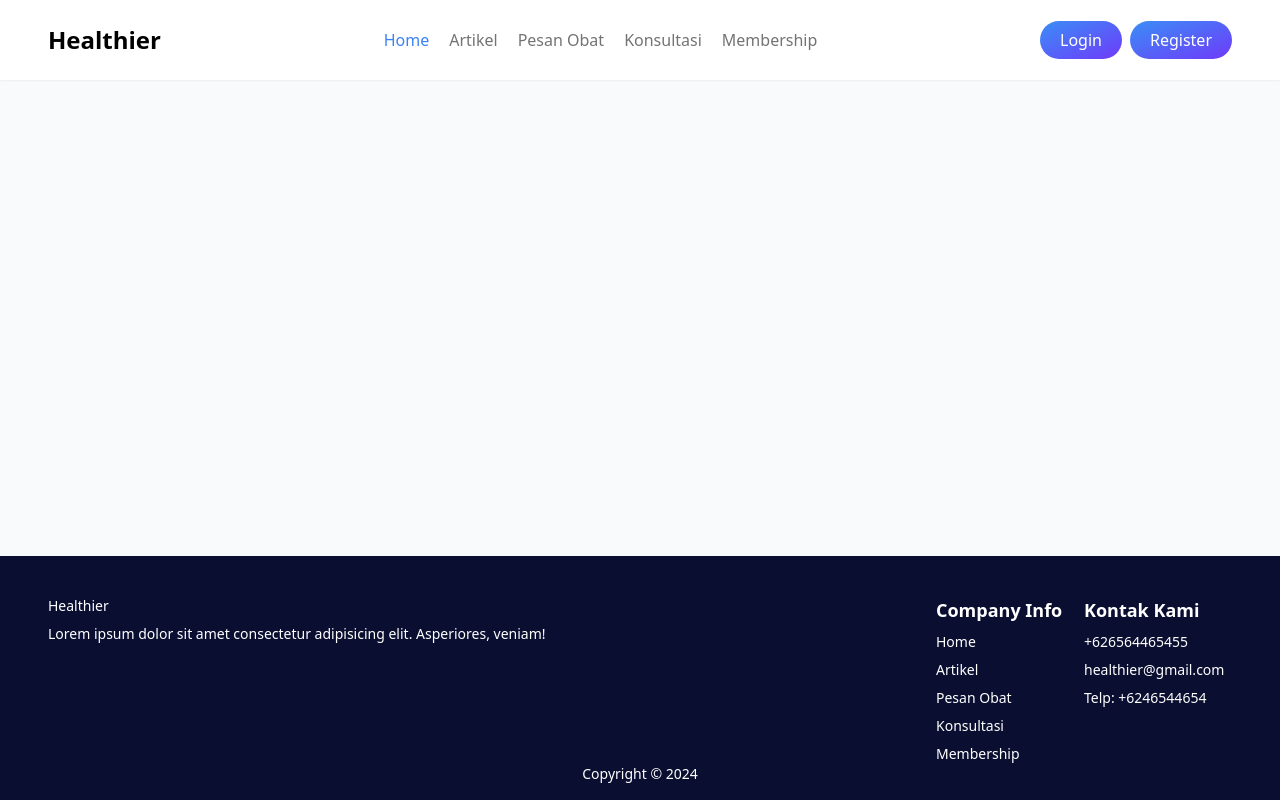
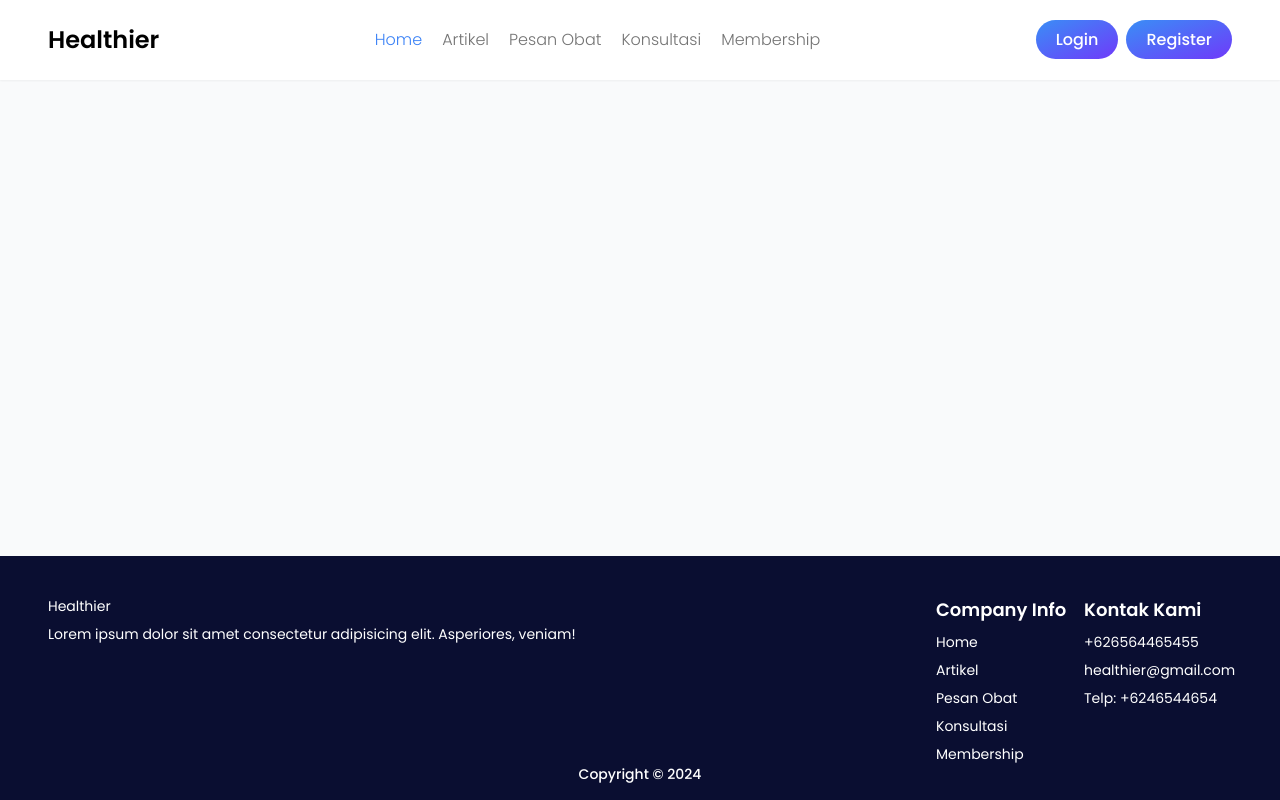
Before and after one commit to ardianilyas/healthier, a Laravel app: page / in a window 1280 px wide. Run offline with Laravel 12, Linux system fonts and the light colour scheme; style sheets or scripts are compiled from the project's sources.

Commit message:
update font

```diff
--- a/resources/views/components/app-layout.blade.php
+++ b/resources/views/components/app-layout.blade.php
@@ -8,8 +8,17 @@
 
         <script defer src="https://cdn.jsdelivr.net/npm/alpinejs@3.x.x/dist/cdn.min.js"></script>
 
+        <link rel="preconnect" href="https://fonts.googleapis.com">
+        <link rel="preconnect" href="https://fonts.gstatic.com" crossorigin>
+        <link href="https://fonts.googleapis.com/css2?family=DM+Sans:ital,opsz,wght@0,9..40,100..1000;1,9..40,100..1000&family=Poppins:ital,wght@0,100;0,200;0,300;0,400;0,500;0,600;0,700;0,800;0,900;1,100;1,200;1,300;1,400;1,500;1,600;1,700;1,800;1,900&display=swap" rel="stylesheet">
+
         @vite(['resources/css/app.css', 'resources/js/app.js'])
     </head>
+    <style>
+        body {
+            font-family: "Poppins", sans-serif;
+        }
+    </style>
     <body class="antialiased relative flex flex-col justify-between bg-gray-50 min-h-screen w-full">
 
         <x-navbar />
```
